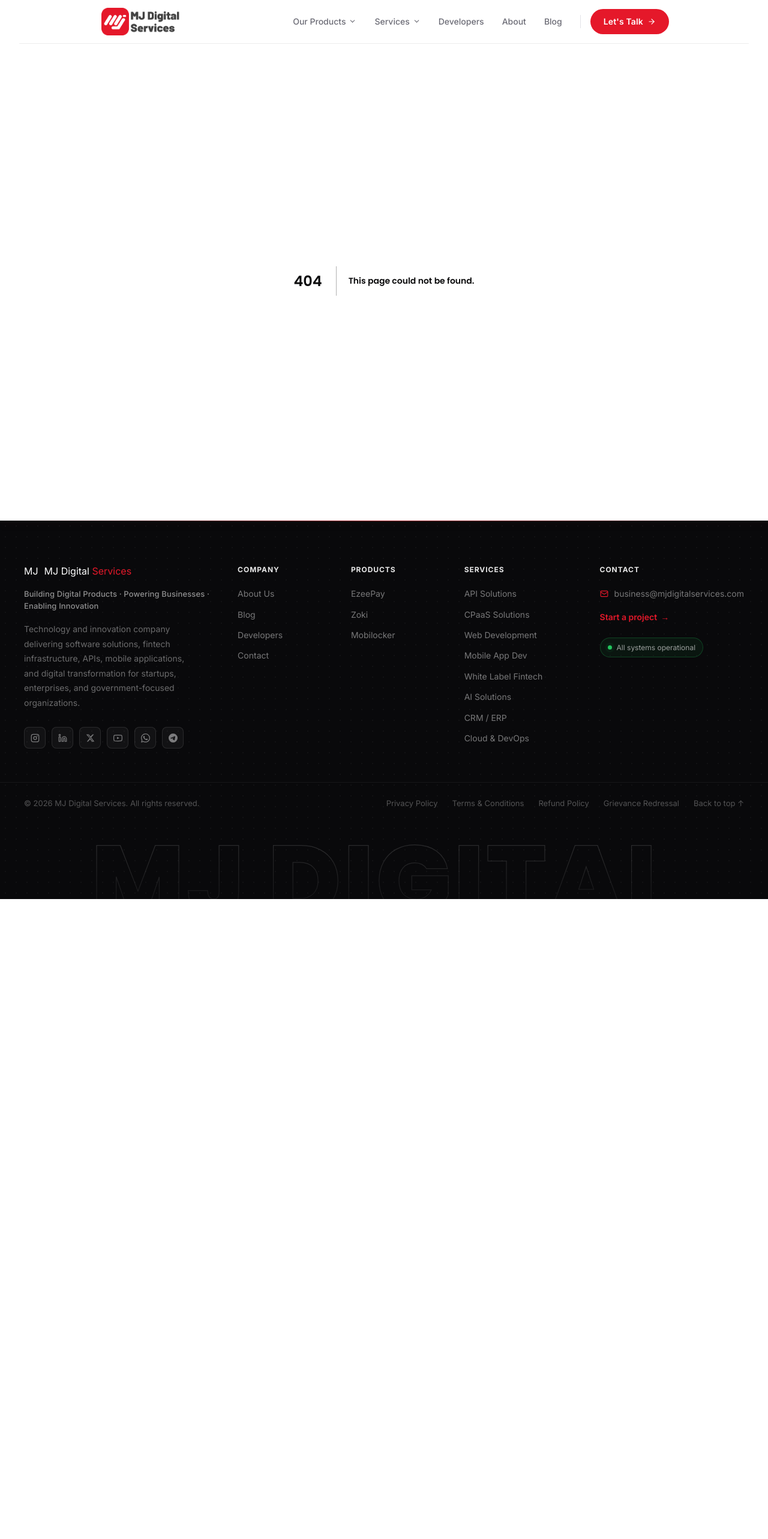
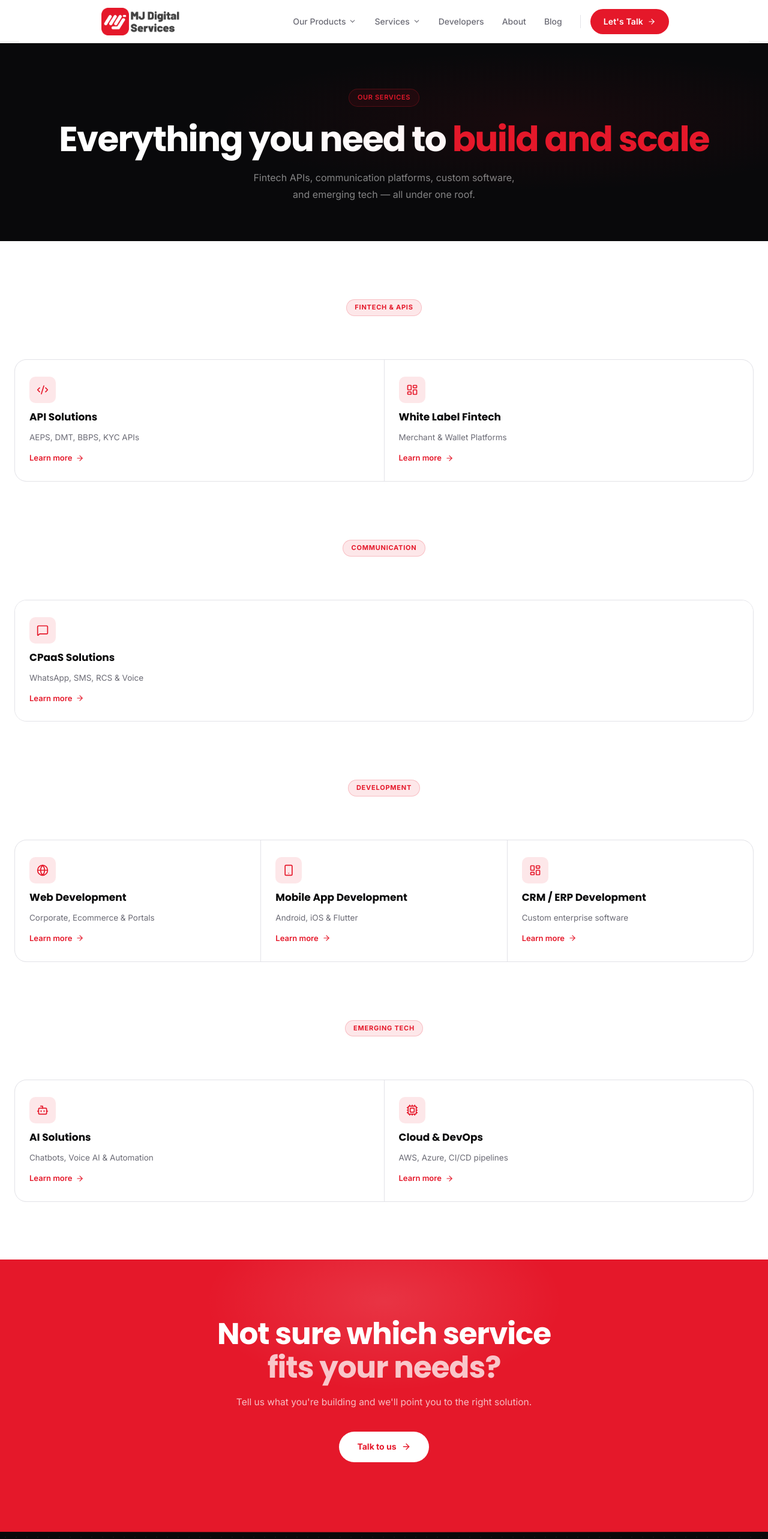
Before and after one commit to MJ-Digital-Services/mj-digital-website, a Next.js app: page /services in a window 1280 px wide. Before the commit this address had no page. Shown: the top 2566 px of the page at 60% size. Before the commit the page ends 1499 px from the top, so only its background shows below. Built offline with nearby package versions, Linux system fonts and the light colour scheme.

Commit message:
services listing page done

```diff
--- /dev/null
+++ b/src/app/services/page.tsx
@@ -0,0 +1,70 @@
+import Link from "next/link";
+import { ArrowRight } from "lucide-react";
+import { serviceGroups } from "@/lib/site-data";
+
+export default function ServicesPage() {
+  return (
+    <main>
+      <section className="svc-hero">
+        <div className="svc-hero-inner" style={{ gridTemplateColumns: "1fr", textAlign: "center", paddingBottom: 64 }}>
+          <div>
+            <div className="svc-hero-badge" style={{ margin: "0 auto 24px" }}>
+              Our Services
+            </div>
+            <h1 className="svc-hero-title">
+              Everything you need to <span className="svc-hero-accent">build and scale</span>
+            </h1>
+            <p className="svc-hero-sub" style={{ margin: "0 auto" }}>
+              Fintech APIs, communication platforms, custom software, and emerging
+              tech — all under one roof.
+            </p>
+          </div>
+        </div>
+      </section>
+
+      {serviceGroups.map((group) => (
+        <section key={group.label} className="svc-section">
+          <div className="svc-shared-hd">
+            <div className="svc-label">{group.label}</div>
+          </div>
+
+          <div
+            className="svc-shared-grid"
+            style={{
+                gridTemplateColumns: `repeat(auto-fit, minmax(260px, 1fr))`,
+            }}
+            >
+            {group.items.map((item) => (
+              <Link key={item.name} href={item.href} className="svc-shared-card">
+                <div className="svc-shared-icon">
+                  <item.icon size={20} />
+                </div>
+                <div className="svc-shared-card-title">{item.name}</div>
+                <div className="svc-shared-card-desc">{item.description}</div>
+                <div style={{ marginTop: "auto", display: "flex", alignItems: "center", gap: 6, color: "var(--primary)", fontSize: 13, fontWeight: 600 }}>
+                  Learn more <ArrowRight size={14} />
+                </div>
+              </Link>
+            ))}
+          </div>
+        </section>
+      ))}
+
+      <section className="svc-cta-section">
+        <div className="svc-cta-inner">
+          <h2 className="svc-cta-title">
+            Not sure which service <span className="svc-cta-accent">fits your needs?</span>
+          </h2>
+          <p className="svc-cta-sub">
+            Tell us what you&apos;re building and we&apos;ll point you to the right solution.
+          </p>
+          <div className="svc-cta-btns">
+            <Link href="/contact" className="svc-cta-btn-primary">
+              Talk to us <ArrowRight size={16} />
+            </Link>
+          </div>
+        </div>
+      </section>
+    </main>
+  );
+}
--- a/src/components/layout/Navbar.tsx
+++ b/src/components/layout/Navbar.tsx
@@ -8,110 +8,111 @@
   Code2, Globe, Smartphone, Bot,
   LayoutDashboard, ArrowRight, Cpu,
 } from "lucide-react";
+import { serviceGroups, products } from "@/lib/site-data";
 
-const products = [
-  { name: "EzeePay", description: "AEPS, Money Transfer, Utility & Recharge", href: "/products/ezeepay", logo: "/ezeepay-logo.png" },
-  { name: "Zoki", description: "Fastag Solution & Car Care Services", href: "/products/zoki", logo: "/zoki-logo.jpg" },
-  { name: "Mobilocker", description: "Secure Device Protection & Insurance Services", href: "/products/mobilocker", logo: "/mobilocker-logo.png" },
-  { name: "Cashlo", description: "UPI Cashpoint Platform for Every Shopkeeper", href: "https://cashlo.vercel.app/", logo: "/cashlo-logo.png" }
-];
+// const products = [
+//   { name: "EzeePay", description: "AEPS, Money Transfer, Utility & Recharge", href: "/products/ezeepay", logo: "/ezeepay-logo.png" },
+//   { name: "Zoki", description: "Fastag Solution & Car Care Services", href: "/products/zoki", logo: "/zoki-logo.jpg" },
+//   { name: "Mobilocker", description: "Secure Device Protection & Insurance Services", href: "/products/mobilocker", logo: "/mobilocker-logo.png" },
+//   { name: "Cashlo", description: "UPI Cashpoint Platform for Every Shopkeeper", href: "https://cashlo.vercel.app/", logo: "/cashlo-logo.png" }
+// ];
 
-const serviceGroups = [
-  {
-    label: "FINTECH & APIs",
-    items: [
-      {
-        name: "API Solutions",
-        description: "AEPS, DMT, BBPS, KYC APIs",
-        fullName: "AEPS, DMT, BBPS & KYC APIs",
-        tooltipItems: [
-          { term: "AEPS", desc: "Aadhaar Enabled Payment System — cash withdrawal, balance inquiry, mini statement, and banking transactions using Aadhaar authentication." },
-          { term: "DMT", desc: "Domestic Money Transfer — instant bank-to-bank transfers across India." },
-          { term: "BBPS", desc: "Bharat Bill Payment System — unified utility bill payments." },
-          { term: "KYC APIs", desc: "Know Your Customer APIs — digital identity verification and onboarding." },
-        ],
-        href: "/services/api-solutions",
-        icon: Code2,
-      },
-      {
-        name: "White Label Fintech",
-        description: "Merchant & Wallet Platforms",
-        fullName: "White Label Fintech Platforms",
-        tooltip: "Fully branded merchant and digital wallet platforms you can launch under your own brand, built on our fintech infrastructure.",
-        href: "/services/white-label-fintech",
-        icon: LayoutDashboard,
-      },
-    ],
-  },
-  {
-    label: "COMMUNICATION",
-    items: [
-      {
-        name: "CPaaS Solutions",
-        description: "WhatsApp, SMS, RCS & Voice",
-        fullName: "WhatsApp Business API, SMS, RCS & Voice",
-        tooltipItems: [
-          { term: "WhatsApp Business API", desc: "Customer messaging and support over WhatsApp." },
-          { term: "SMS", desc: "Short Message Service — bulk and transactional texts." },
-          { term: "RCS", desc: "Rich Communication Services — branded interactive messaging." },
-          { term: "Voice", desc: "Voice Communication Solutions — calls and IVR." },
-        ],
-        href: "/services/cpaas",
-        icon: MessageSquare,
-      },
-    ],
-  },
-  {
-    label: "DEVELOPMENT",
-    items: [
-      {
-        name: "Web Development",
-        description: "Corporate, Ecommerce & Portals",
-        fullName: "Corporate, Ecommerce & Portal Websites",
-        tooltip: "Custom-built corporate websites, ecommerce stores, and customer/admin portals tailored to your business needs.",
-        href: "/services/web-development",
-        icon: Globe,
-      },
-      {
-        name: "Mobile App Development",
-        description: "Android, iOS & Flutter",
-        fullName: "Android, iOS & Flutter Apps",
-        tooltip: "Native Android and iOS apps, or cross-platform apps built with Flutter for faster delivery across both platforms.",
-        href: "/services/mobile-apps",
-        icon: Smartphone,
-      },
-      {
-        name: "CRM / ERP Development",
-        description: "Custom enterprise software",
-        fullName: "CRM & ERP Software",
-        tooltip: "CRM (Customer Relationship Management) for sales and support pipelines, and ERP (Enterprise Resource Planning) for unified operations, inventory, and finance management.",
-        href: "/services/crm-erp",
-        icon: LayoutDashboard,
-      },
-    ],
-  },
-  {
-    label: "EMERGING TECH",
-    items: [
-      {
-        name: "AI Solutions",
-        description: "Chatbots, Voice AI & Automation",
-        fullName: "AI Chatbots, Voice AI & Automation",
-        tooltip: "AI Chatbots for customer support, Voice AI Assistants for call handling, and Business Process Automation to cut manual work.",
-        href: "/services/ai-solutions",
-        icon: Bot,
-      },
-      {
-        name: "Cloud & DevOps",
-        description: "AWS, Azure, CI/CD pipelines",
-        fullName: "AWS, Azure & CI/CD Pipelines",
-        tooltip: "Amazon Web Services (AWS) and Microsoft Azure infrastructure, with CI/CD (Continuous Integration & Continuous Deployment) pipelines for reliable, automated releases.",
-        href: "/services/cloud-devops",
-        icon: Cpu,
-      },
-    ],
-  },
-];
+// const serviceGroups = [
+//   {
+//     label: "FINTECH & APIs",
+//     items: [
+//       {
+//         name: "API Solutions",
+//         description: "AEPS, DMT, BBPS, KYC APIs",
+//         fullName: "AEPS, DMT, BBPS & KYC APIs",
+//         tooltipItems: [
+//           { term: "AEPS", desc: "Aadhaar Enabled Payment System — cash withdrawal, balance inquiry, mini statement, and banking transactions using Aadhaar authentication." },
+//           { term: "DMT", desc: "Domestic Money Transfer — instant bank-to-bank transfers across India." },
+//           { term: "BBPS", desc: "Bharat Bill Payment System — unified utility bill payments." },
+//           { term: "KYC APIs", desc: "Know Your Customer APIs — digital identity verification and onboarding." },
+//         ],
+//         href: "/services/api-solutions",
+//         icon: Code2,
+//       },
+//       {
+//         name: "White Label Fintech",
+//         description: "Merchant & Wallet Platforms",
+//         fullName: "White Label Fintech Platforms",
+//         tooltip: "Fully branded merchant and digital wallet platforms you can launch under your own brand, built on our fintech infrastructure.",
+//         href: "/services/white-label-fintech",
+//         icon: LayoutDashboard,
+//       },
+//     ],
+//   },
+//   {
+//     label: "COMMUNICATION",
+//     items: [
+//       {
+//         name: "CPaaS Solutions",
+//         description: "WhatsApp, SMS, RCS & Voice",
+//         fullName: "WhatsApp Business API, SMS, RCS & Voice",
+//         tooltipItems: [
+//           { term: "WhatsApp Business API", desc: "Customer messaging and support over WhatsApp." },
+//           { term: "SMS", desc: "Short Message Service — bulk and transactional texts." },
+//           { term: "RCS", desc: "Rich Communication Services — branded interactive messaging." },
+//           { term: "Voice", desc: "Voice Communication Solutions — calls and IVR." },
+//         ],
+//         href: "/services/cpaas",
+//         icon: MessageSquare,
+//       },
+//     ],
+//   },
+//   {
+//     label: "DEVELOPMENT",
+//     items: [
+//       {
+//         name: "Web Development",
+//         description: "Corporate, Ecommerce & Portals",
+//         fullName: "Corporate, Ecommerce & Portal Websites",
+//         tooltip: "Custom-built corporate websites, ecommerce stores, and customer/admin portals tailored to your business needs.",
+//         href: "/services/web-development",
+//         icon: Globe,
+//       },
+//       {
+//         name: "Mobile App Development",
+//         description: "Android, iOS & Flutter",
+//         fullName: "Android, iOS & Flutter Apps",
+//         tooltip: "Native Android and iOS apps, or cross-platform apps built with Flutter for faster delivery across both platforms.",
+//         href: "/services/mobile-apps",
+//         icon: Smartphone,
+//       },
+//       {
+//         name: "CRM / ERP Development",
+//         description: "Custom enterprise software",
+//         fullName: "CRM & ERP Software",
+//         tooltip: "CRM (Customer Relationship Management) for sales and support pipelines, and ERP (Enterprise Resource Planning) for unified operations, inventory, and finance management.",
+//         href: "/services/crm-erp",
+//         icon: LayoutDashboard,
+//       },
+//     ],
+//   },
+//   {
+//     label: "EMERGING TECH",
+//     items: [
+//       {
+//         name: "AI Solutions",
+//         description: "Chatbots, Voice AI & Automation",
+//         fullName: "AI Chatbots, Voice AI & Automation",
+//         tooltip: "AI Chatbots for customer support, Voice AI Assistants for call handling, and Business Process Automation to cut manual work.",
+//         href: "/services/ai-solutions",
+//         icon: Bot,
+//       },
+//       {
+//         name: "Cloud & DevOps",
+//         description: "AWS, Azure, CI/CD pipelines",
+//         fullName: "AWS, Azure & CI/CD Pipelines",
+//         tooltip: "Amazon Web Services (AWS) and Microsoft Azure infrastructure, with CI/CD (Continuous Integration & Continuous Deployment) pipelines for reliable, automated releases.",
+//         href: "/services/cloud-devops",
+//         icon: Cpu,
+//       },
+//     ],
+//   },
+// ];
 
 const staticLinks = [
   { name: "Developers", href: "/services/api-solutions" },
--- /dev/null
+++ b/src/lib/site-data.ts
@@ -0,0 +1,108 @@
+import {
+  Code2, Globe, Smartphone, Bot,
+  LayoutDashboard, Cpu, MessageSquare,
+} from "lucide-react";
+
+export const serviceGroups = [
+  {
+    label: "FINTECH & APIs",
+    items: [
+      {
+        name: "API Solutions",
+        description: "AEPS, DMT, BBPS, KYC APIs",
+        fullName: "AEPS, DMT, BBPS & KYC APIs",
+        tooltipItems: [
+          { term: "AEPS", desc: "Aadhaar Enabled Payment System — cash withdrawal, balance inquiry, mini statement, and banking transactions using Aadhaar authentication." },
+          { term: "DMT", desc: "Domestic Money Transfer — instant bank-to-bank transfers across India." },
+          { term: "BBPS", desc: "Bharat Bill Payment System — unified utility bill payments." },
+          { term: "KYC APIs", desc: "Know Your Customer APIs — digital identity verification and onboarding." },
+        ],
+        href: "/services/api-solutions",
+        icon: Code2,
+      },
+      {
+        name: "White Label Fintech",
+        description: "Merchant & Wallet Platforms",
+        fullName: "White Label Fintech Platforms",
+        tooltip: "Fully branded merchant and digital wallet platforms you can launch under your own brand, built on our fintech infrastructure.",
+        href: "/services/white-label-fintech",
+        icon: LayoutDashboard,
+      },
+    ],
+  },
+  {
+    label: "COMMUNICATION",
+    items: [
+      {
+        name: "CPaaS Solutions",
+        description: "WhatsApp, SMS, RCS & Voice",
+        fullName: "WhatsApp Business API, SMS, RCS & Voice",
+        tooltipItems: [
+          { term: "WhatsApp Business API", desc: "Customer messaging and support over WhatsApp." },
+          { term: "SMS", desc: "Short Message Service — bulk and transactional texts." },
+          { term: "RCS", desc: "Rich Communication Services — branded interactive messaging." },
+          { term: "Voice", desc: "Voice Communication Solutions — calls and IVR." },
+        ],
+        href: "/services/cpaas",
+        icon: MessageSquare,
+      },
+    ],
+  },
+  {
+    label: "DEVELOPMENT",
+    items: [
+      {
+        name: "Web Development",
+        description: "Corporate, Ecommerce & Portals",
+        fullName: "Corporate, Ecommerce & Portal Websites",
+        tooltip: "Custom-built corporate websites, ecommerce stores, and customer/admin portals tailored to your business needs.",
+        href: "/services/web-development",
+        icon: Globe,
+      },
+      {
+        name: "Mobile App Development",
+        description: "Android, iOS & Flutter",
+        fullName: "Android, iOS & Flutter Apps",
+        tooltip: "Native Android and iOS apps, or cross-platform apps built with Flutter for faster delivery across both platforms.",
+        href: "/services/mobile-apps",
+        icon: Smartphone,
+      },
+      {
+        name: "CRM / ERP Development",
+        description: "Custom enterprise software",
+        fullName: "CRM & ERP Software",
+        tooltip: "CRM (Customer Relationship Management) for sales and support pipelines, and ERP (Enterprise Resource Planning) for unified operations, inventory, and finance management.",
+        href: "/services/crm-erp",
+        icon: LayoutDashboard,
+      },
+    ],
+  },
+  {
+    label: "EMERGING TECH",
+    items: [
+      {
+        name: "AI Solutions",
+        description: "Chatbots, Voice AI & Automation",
+        fullName: "AI Chatbots, Voice AI & Automation",
+        tooltip: "AI Chatbots for customer support, Voice AI Assistants for call handling, and Business Process Automation to cut manual work.",
+        href: "/services/ai-solutions",
+        icon: Bot,
+      },
+      {
+        name: "Cloud & DevOps",
+        description: "AWS, Azure, CI/CD pipelines",
+        fullName: "AWS, Azure & CI/CD Pipelines",
+        tooltip: "Amazon Web Services (AWS) and Microsoft Azure infrastructure, with CI/CD (Continuous Integration & Continuous Deployment) pipelines for reliable, automated releases.",
+        href: "/services/cloud-devops",
+        icon: Cpu,
+      },
+    ],
+  },
+];
+
+export const products = [
+  { name: "EzeePay", description: "AEPS, Money Transfer, Utility & Recharge", href: "/products/ezeepay", logo: "/ezeepay-logo.png" },
+  { name: "Zoki", description: "Fastag Solution & Car Care Services", href: "/products/zoki", logo: "/zoki-logo.jpg" },
+  { name: "Mobilocker", description: "Secure Device Protection & Insurance Services", href: "/products/mobilocker", logo: "/mobilocker-logo.png" },
+  { name: "Cashlo", description: "UPI Cashpoint Platform for Every Shopkeeper", href: "https://cashlo.vercel.app/", logo: "/cashlo-logo.png" },
+];
```
